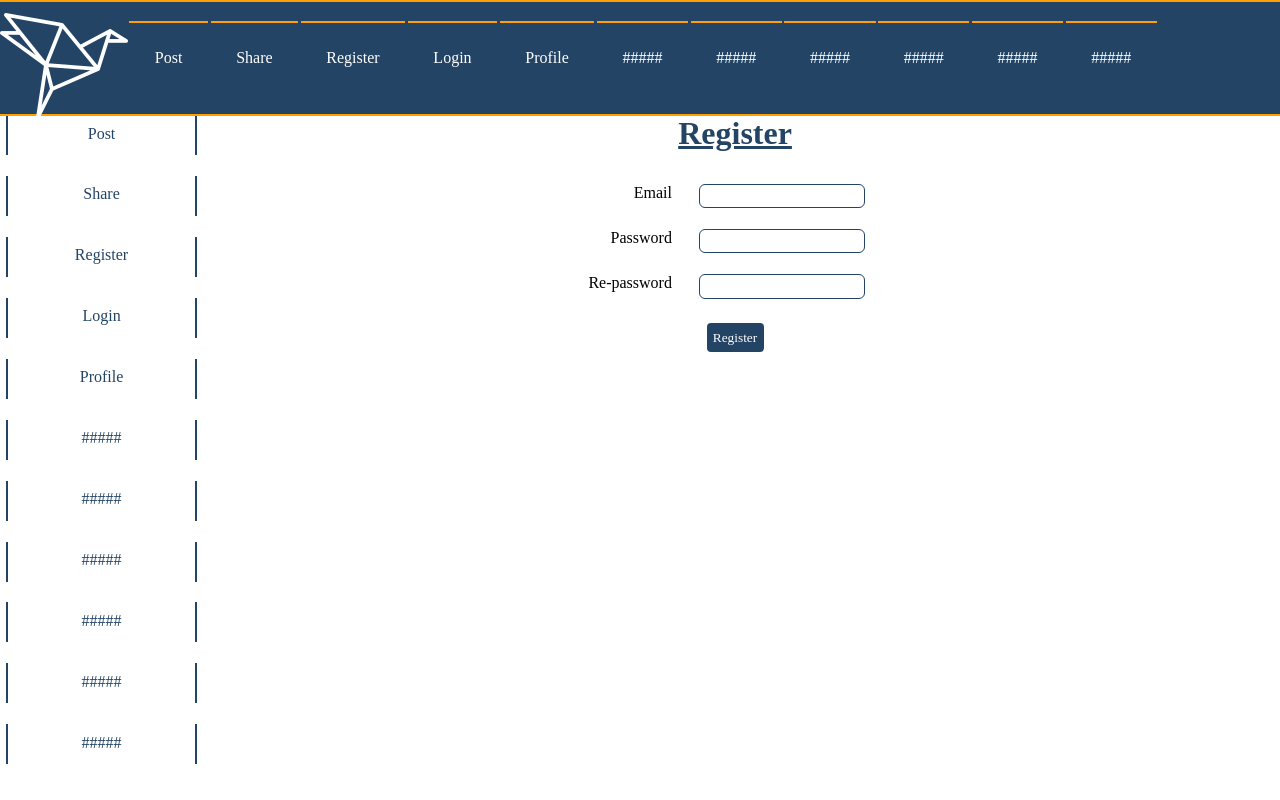
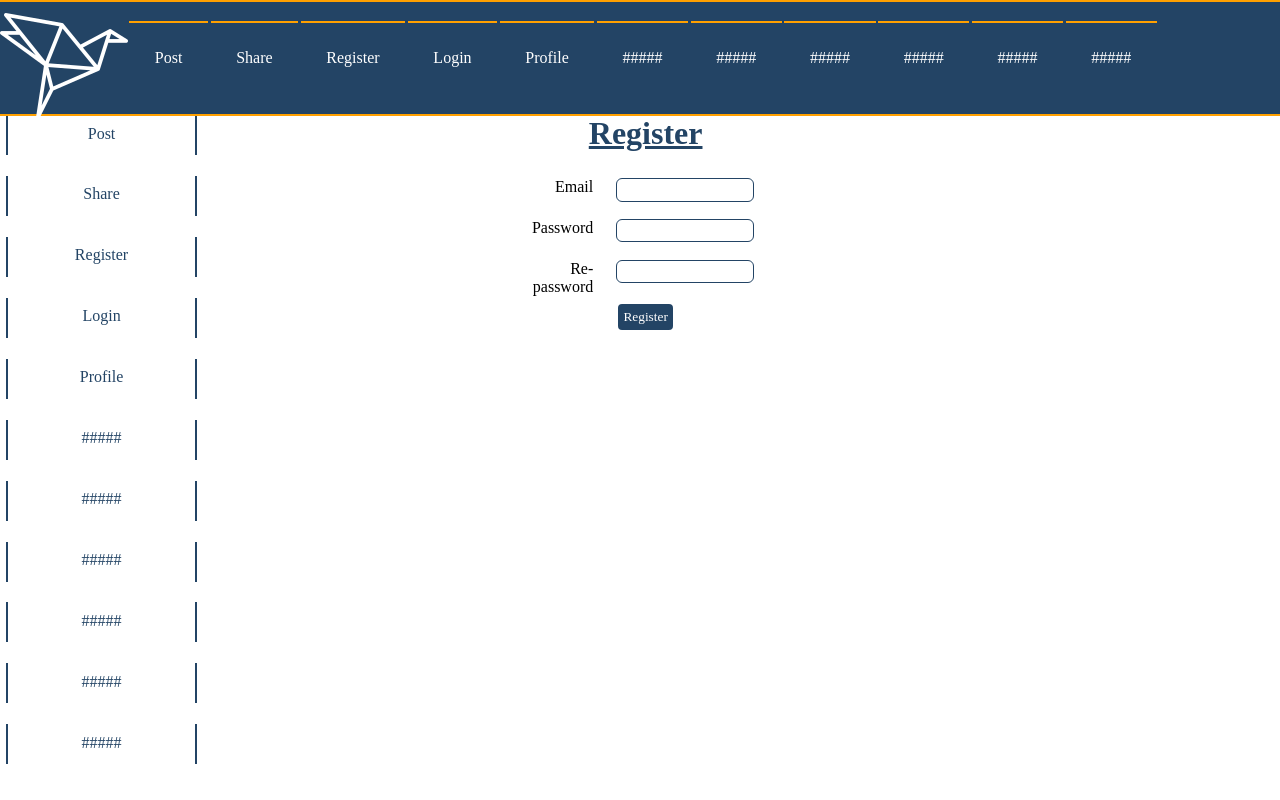
Before and after one commit to vinhhn3/tcd0301-react-origami, a React (Create React App) app: page /register in a window 1280 px wide. Shown: the top 800 px of the page. Built offline with nearby package versions, Linux system fonts and the light colour scheme.

Commit message:
More refactor

```diff
--- a/src/components/layout/Home.js
+++ b/src/components/layout/Home.js
@@ -9,11 +9,13 @@ const Home = () => {
   return (
     <div className="Container">
       <Aside />
-      <Switch>
-        <Route exact path="/" component={Main} />
-        <Route exact path="/share" component={Share} />
-        <Route exact path="/register" component={Register} />
-      </Switch>
+      <div className="Main">
+        <Switch>
+          <Route exact path="/" component={Main} />
+          <Route exact path="/share" component={Share} />
+          <Route exact path="/register" component={Register} />
+        </Switch>
+      </div>
     </div>
   );
 };
--- a/src/pages/Main.js
+++ b/src/pages/Main.js
@@ -3,10 +3,10 @@ import Posts from "../components/posts/Posts";
 
 const Main = () => {
   return (
-    <div className="Main">
+    <>
       <h1>Publications</h1>
       <Posts />
-    </div>
+    </>
   );
 };
 
--- a/src/pages/Share.js
+++ b/src/pages/Share.js
@@ -3,7 +3,6 @@ import Posts from "../components/posts/Posts";
 
 const Share = () => {
   return (
-    <div className="Main">
     <div className="input">
       <div>
         <h1>Share your thoughts ...</h1>
@@ -15,7 +14,6 @@ const Share = () => {
         <Posts />
       </div>
     </div>
-    </div>
   );
 };
 
```
Lines whose indentation alone changed are shown as unchanged.
